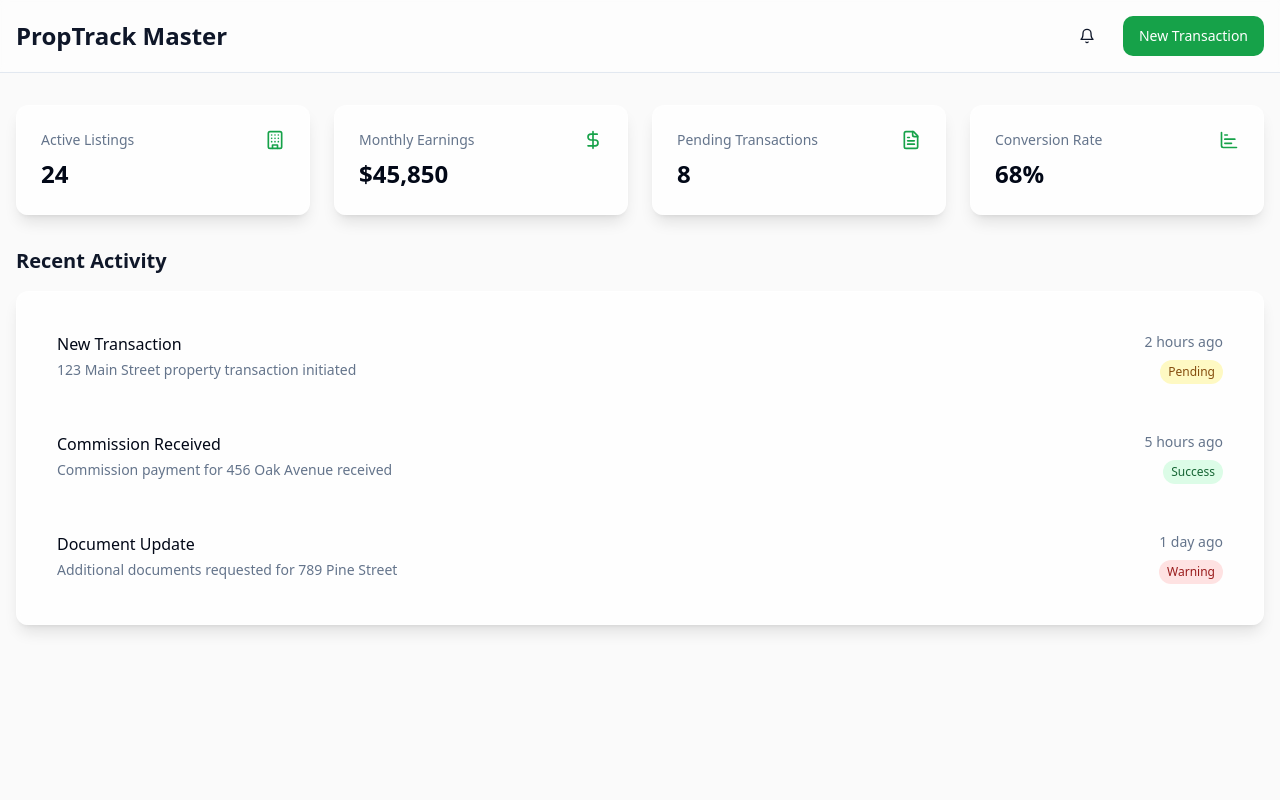
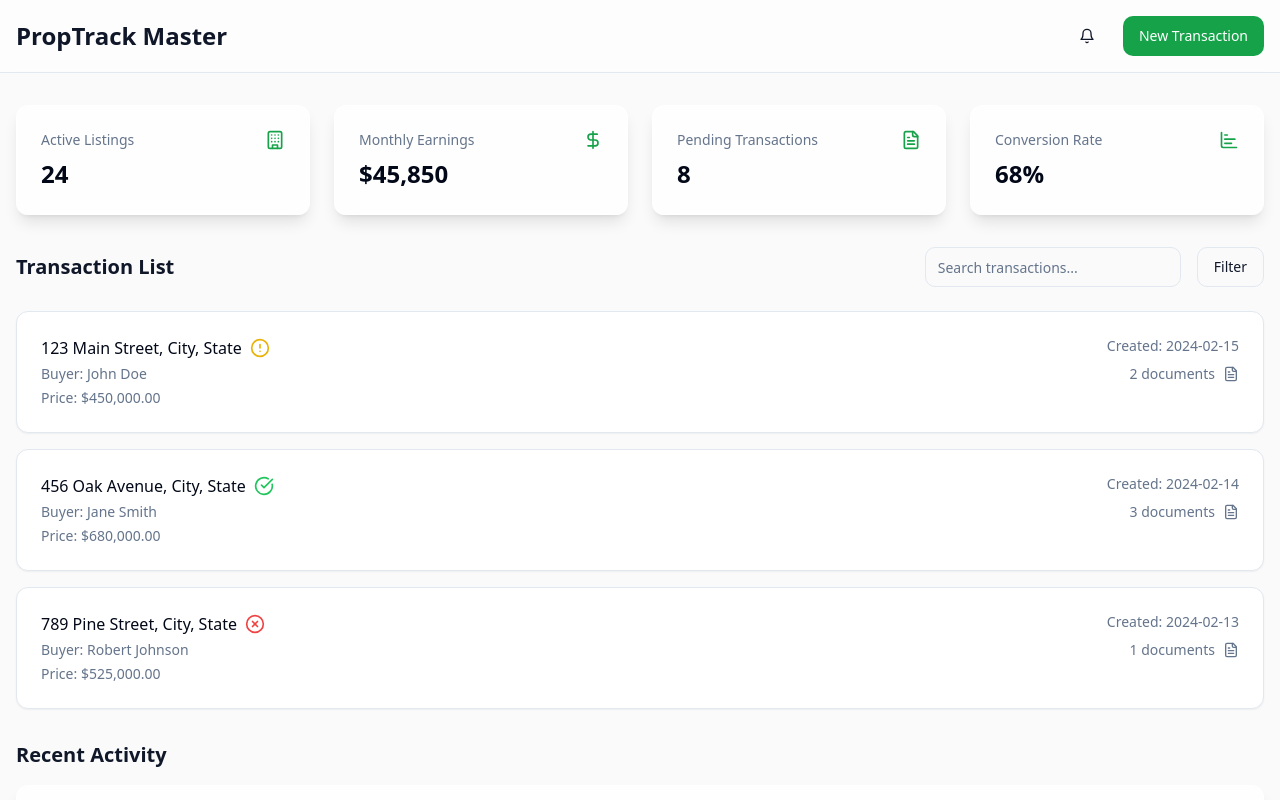
Before and after one commit to lkmariobros/master-transaction-form, a React (Vite) app: page / in a window 1280 px wide. Shown: the top 800 px of the page. Built offline with nearby package versions, Linux system fonts and the light colour scheme.

Commit message:
Ok.
Add initial project files
Initial commit with project setup

```diff
--- /dev/null
+++ b/src/components/transactions/TransactionList.tsx
@@ -0,0 +1,111 @@
+
+import { Card } from "@/components/ui/card";
+import { Button } from "@/components/ui/button";
+import { Input } from "@/components/ui/input";
+import { CheckCircle, AlertCircle, XCircle, FileText } from "lucide-react";
+
+type TransactionStatus = "pending" | "approved" | "rejected";
+
+interface Transaction {
+  id: string;
+  propertyAddress: string;
+  listingPrice: number;
+  buyerName: string;
+  status: TransactionStatus;
+  createdAt: string;
+  documents: string[];
+}
+
+const mockTransactions: Transaction[] = [
+  {
+    id: "1",
+    propertyAddress: "123 Main Street, City, State",
+    listingPrice: 450000,
+    buyerName: "John Doe",
+    status: "pending",
+    createdAt: "2024-02-15",
+    documents: ["booking-form.pdf", "id-verification.pdf"]
+  },
+  {
+    id: "2",
+    propertyAddress: "456 Oak Avenue, City, State",
+    listingPrice: 680000,
+    buyerName: "Jane Smith",
+    status: "approved",
+    createdAt: "2024-02-14",
+    documents: ["booking-form.pdf", "loan-application.pdf", "id-verification.pdf"]
+  },
+  {
+    id: "3",
+    propertyAddress: "789 Pine Street, City, State",
+    listingPrice: 525000,
+    buyerName: "Robert Johnson",
+    status: "rejected",
+    createdAt: "2024-02-13",
+    documents: ["booking-form.pdf"]
+  }
+];
+
+const TransactionList = () => {
+  const statusIcons = {
+    pending: <AlertCircle className="h-5 w-5 text-yellow-500" />,
+    approved: <CheckCircle className="h-5 w-5 text-green-500" />,
+    rejected: <XCircle className="h-5 w-5 text-red-500" />
+  };
+
+  const formatCurrency = (amount: number) => {
+    return new Intl.NumberFormat('en-US', {
+      style: 'currency',
+      currency: 'USD'
+    }).format(amount);
+  };
+
+  return (
+    <div className="space-y-6">
+      <div className="flex items-center justify-between">
+        <h2 className="text-xl font-semibold">Transaction List</h2>
+        <div className="flex items-center gap-4">
+          <Input
+            placeholder="Search transactions..."
+            className="w-64"
+          />
+          <Button variant="outline">Filter</Button>
+        </div>
+      </div>
+
+      <div className="space-y-4">
+        {mockTransactions.map((transaction) => (
+          <Card key={transaction.id} className="p-6">
+            <div className="flex items-start justify-between">
+              <div className="space-y-1">
+                <div className="flex items-center gap-2">
+                  <h3 className="font-medium">{transaction.propertyAddress}</h3>
+                  {statusIcons[transaction.status]}
+                </div>
+                <p className="text-sm text-muted-foreground">
+                  Buyer: {transaction.buyerName}
+                </p>
+                <p className="text-sm text-muted-foreground">
+                  Price: {formatCurrency(transaction.listingPrice)}
+                </p>
+              </div>
+              <div className="flex flex-col items-end gap-2">
+                <span className="text-sm text-muted-foreground">
+                  Created: {transaction.createdAt}
+                </span>
+                <div className="flex items-center gap-2">
+                  <span className="text-sm text-muted-foreground">
+                    {transaction.documents.length} documents
+                  </span>
+                  <FileText className="h-4 w-4 text-muted-foreground" />
+                </div>
+              </div>
+            </div>
+          </Card>
+        ))}
+      </div>
+    </div>
+  );
+};
+
+export default TransactionList;
--- a/src/pages/Index.tsx
+++ b/src/pages/Index.tsx
@@ -4,6 +4,7 @@ import { Card } from "@/components/ui/card";
 import { Button } from "@/components/ui/button";
 import { Building, DollarSign, FileText, ChartBar, Bell, X } from "lucide-react";
 import TransactionForm from "@/components/transactions/TransactionForm";
+import TransactionList from "@/components/transactions/TransactionList";
 
 const Index = () => {
   const [showTransactionForm, setShowTransactionForm] = useState(false);
@@ -86,6 +87,11 @@ const Index = () => {
               </Card>
             </div>
 
+            {/* Transactions Section */}
+            <section className="mb-8">
+              <TransactionList />
+            </section>
+
             {/* Recent Activity */}
             <section className="mb-8">
               <h2 className="text-xl font-semibold mb-4">Recent Activity</h2>
```
